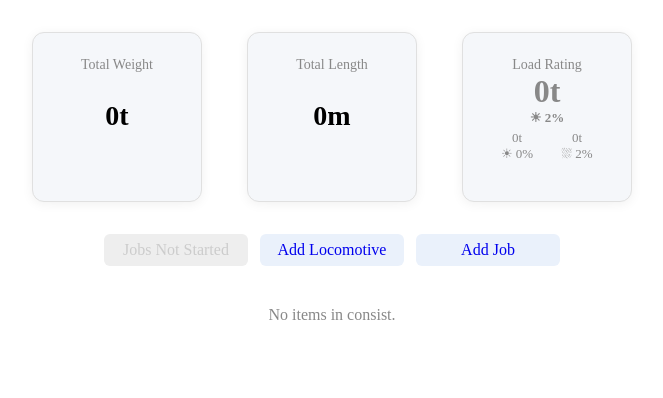
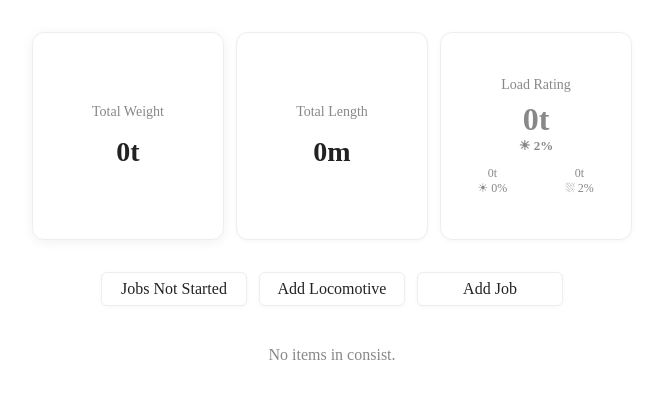
Before and after one commit to apcorc/dv-train-tracker, a React (Create React App) app: page /#/ in a window 1280 px wide. Shown: the top 398 px of the page, without its empty margins (308-971 px from the left). Built offline with nearby package versions, Linux system fonts and the light colour scheme.

Commit message:
Update styling & drag+drop

```diff
--- a/package.json
+++ b/package.json
@@ -11,6 +11,8 @@
     "deploy": "gh-pages -d build"
   },
   "dependencies": {
+    "@dnd-kit/core": "^6.3.1",
+    "@dnd-kit/sortable": "^10.0.0",
     "@types/react-router-dom": "^5.3.3",
     "react": "^17.0.2",
     "react-dom": "^17.0.2",
--- a/public/index.html
+++ b/public/index.html
@@ -4,6 +4,64 @@
     <meta charset="UTF-8">
     <meta name="viewport" content="width=device-width, initial-scale=1.0">
     <title>Derail Valley Train Tracker</title>
+    <style>
+        :root {
+        --background: #fff;
+        --foreground: #222;
+        --card-bg: #fff;
+        --card-border: #eee;
+        --card-hover-border: #e0e0e0;
+        --card-hover-bg: #f5f7fa;
+        }
+        @media (prefers-color-scheme: dark) {
+        :root {
+            --background: #181a1b;
+            --foreground: #f3f3f3;
+            --card-bg: #232527;
+            --card-border: #333;
+            --card-hover-border: #337ab7;
+            --card-hover-bg: #232e3a;
+        }
+        }
+        body {
+        background: var(--background);
+        color: var(--foreground);
+        transition: background 0.2s, color 0.2s;
+        }
+        .card {
+        background: var(--card-bg);
+        box-shadow: 0 1px 4px rgba(0,0,0,0.04);
+        border: 1px solid var(--card-border);
+        color: var(--foreground);
+        }
+        .input {
+        background: var(--card-bg);
+        box-shadow: 0 1px 4px rgba(0,0,0,0.04);
+        border: 1px solid var(--card-border);
+        color: var(--foreground);
+        padding: 8px;
+        }
+        .locomotive-card{
+        display: flex;
+        flex-direction: column;
+        justify-content: center;
+        align-items: center;
+        border-radius: 12px;
+        padding: 16px;
+        min-height: 160px;
+        min-width: 0;
+        cursor: pointer;
+        transition: box-shadow 0.15s, border 0.15s, background 0.15s;
+        outline: none;
+        user-select: none;
+        }
+        .locomotive-card:hover,
+        .locomotive-card:focus {
+        box-shadow: 0 4px 16px rgba(51,122,183,0.15);
+        border: 1px solid var(--card-hover-border);
+        background: var(--card-hover-bg);
+        }
+    </style>
 </head>
 <body>
     <div id="root"></div>
--- a/src/components/Dashboard.tsx
+++ b/src/components/Dashboard.tsx
@@ -20,6 +20,7 @@ const Dashboard: React.FC<{ length: number; weight: number; load: LocomotiveLoad
             style={{
                 display: 'flex',
                 justifyContent: 'center',
+                width: '100%',
             }}
         >
             <div
@@ -27,82 +28,80 @@ const Dashboard: React.FC<{ length: number; weight: number; load: LocomotiveLoad
                     display: 'flex',
                     justifyContent: 'space-between',
                     alignItems: 'stretch',
-                    flexWrap: 'wrap',
                     marginBottom: 32,
                     maxWidth: '600px',
-                    justifySelf: 'center',
-                    alignSelf: 'center',
-                    flexGrow: '1',
+                    width: '100%',
+                    gap: 12,
                 }}
             >
                 <div
                     style={{
-                        display: 'flex',
-                        flexDirection: 'column',
-                        minWidth: 120,
-                        background: '#f5f7fa',
-                        padding: '24px 24px',
+                        flex: 1,
+                        minWidth: 0,
+                        padding: '16px 8px',
                         textAlign: 'center',
                         boxShadow: '0 2px 12px rgba(5, 5, 5, 0.06)',
                         borderRadius: 12,
-                        border: '1px solid #e0e0e0',
                         aspectRatio: '1',
-                        gap: 27,
+                        gap: 16,
+                        display: 'flex',
+                        flexDirection: 'column',
+                        justifyContent: 'center',
+                        alignItems: 'center',
                     }}
+                    className='card'
                 >
                     <div style={{ fontSize: 14, color: '#888' }}>Total Weight</div>
                     <div style={{ fontSize: 28, fontWeight: 600 }}>{weight}t</div>
                 </div>
                 <div
                     style={{
+                        flex: 1,
+                        minWidth: 0,
+                        padding: '16px 8px',
+                        textAlign: 'center',
+                        borderRadius: 12,
+                        aspectRatio: '1',
+                        gap: 16,
                         display: 'flex',
                         flexDirection: 'column',
-                        minWidth: 120,
-                        background: '#f5f7fa',
-                        padding: '24px 24px',
-                        textAlign: 'center',
-                        boxShadow: '0 2px 12px rgba(5, 5, 5, 0.06)',
-                        borderRadius: 12,
-                        border: '1px solid #e0e0e0',
-                        aspectRatio: '1',
-                        gap: 27,
+                        justifyContent: 'center',
+                        alignItems: 'center',
                     }}
+                    className='card'
                 >
                     <div style={{ fontSize: 14, color: '#888' }}>Total Length</div>
                     <div style={{ fontSize: 28, fontWeight: 600 }}>{length}m</div>
                 </div>
                 <div
                     style={{
+                        flex: 1,
+                        minWidth: 0,
+                        padding: '16px 8px',
+                        textAlign: 'center',
+                        borderRadius: 12,
+                        aspectRatio: '1',
                         display: 'flex',
                         flexDirection: 'column',
-                        minWidth: 120,
-                        background: '#f5f7fa',
-                        padding: '24px 24px',
-                        textAlign: 'center',
-                        boxShadow: '0 2px 12px rgba(5, 5, 5, 0.06)',
-                        borderRadius: 12,
-                        border: '1px solid #e0e0e0',
-                        aspectRatio: '1',
+                        justifyContent: 'center',
+                        alignItems: 'center',
+                        gap: 8,
                     }}
+                    className='card'
                 >
                     <div style={{ fontSize: 14, color: '#888' }}>Load Rating</div>
                     <div style={{ fontSize: 32, fontWeight: 700, color }}>
                         {load.grade_2_dry}t
-                        <br />
                         <div style={{ fontSize: 13, color: '#888' }}>
                             <span>☀ 2%</span>
                         </div>
                     </div>
-                    <div style={{ fontSize: 13, color: '#888', marginTop: 4 }}>
-                        <div style={({ float: 'left', width: '50%' })}>
-                            {load.grade_0_dry}t
-                            <br />
-                            ☀ 0%
+                    <div style={{ fontSize: 12, color: '#888', marginTop: 4, display: 'flex', width: '100%', justifyContent: 'space-between' }}>
+                        <div style={{ textAlign: 'center', width: '50%' }}>
+                            {load.grade_0_dry}t<br />☀ 0%
                         </div>
-                        <div style={({ float: 'right', width: '50%' })}>
-                            {load.grade_2_wet}t
-                            <br />
-                            ⛆ 2%
+                        <div style={{ textAlign: 'center', width: '50%' }}>
+                            {load.grade_2_wet}t<br />⛆ 2%
                         </div>
                     </div>
                 </div>
--- a/src/components/ItemRow.tsx
+++ b/src/components/ItemRow.tsx
@@ -9,13 +9,12 @@ const ItemRow: React.FC<{
             display: 'flex',
             justifyContent: 'space-between',
             alignItems: 'center',
-            background: '#fff',
             borderRadius: 8,
             marginBottom: 16,
-            boxShadow: '0 1px 4px rgba(0,0,0,0.04)',
             flexWrap: 'wrap',
             gap: 16,
         }}
+        className='card'
     >
         <div style={{ flex: 1, minWidth: 200 }}>{left}</div>
         <div style={{ display: 'flex', gap: 8 }}>{right}</div>
--- a/src/pages/Consist.tsx
+++ b/src/pages/Consist.tsx
@@ -6,6 +6,20 @@ import ItemRow from '../components/ItemRow';
 import ConsistLocomotive from '../components/ConsistLocomotive';
 import Job from '../components/Job';
 import { Link } from 'react-router-dom';
+import {
+  DndContext,
+  closestCenter,
+  PointerSensor,
+  useSensor,
+  useSensors,
+} from '@dnd-kit/core';
+import {
+  arrayMove,
+  SortableContext,
+  useSortable,
+  verticalListSortingStrategy,
+} from '@dnd-kit/sortable';
+import { CSS } from '@dnd-kit/utilities';
 
 // Type guards
 function isStaticItem(item: AnyConsistItem): item is StaticConsistItem {
@@ -76,10 +90,31 @@ export function getBonusTimeRemaining(item: JobItem): number {
   return Math.max(0, item.bonus_time_limit - (item.bonus_time_elapsed || 0));
 }
 
+// Helper for sortable item
+function SortableItem({ id, children }: { id: string, children: React.ReactNode }) {
+  const { attributes, listeners, setNodeRef, transform, transition, isDragging } = useSortable({ id });
+  return (
+    <div
+      ref={setNodeRef}
+      style={{
+        transform: CSS.Transform.toString(transform),
+        transition,
+        opacity: isDragging ? 0.7 : 1,
+        marginBottom: 8,
+        cursor: 'grab',
+        userSelect: 'none',
+      }}
+      {...attributes}
+      {...listeners}
+    >
+      {children}
+    </div>
+  );
+}
+
 const Consist: React.FC = () => {
   const [items, setItems] = useState<AnyConsistItem[]>([]);
   const [, setTick] = useState(0);
-  const [draggedIdx, setDraggedIdx] = useState<number | null>(null);
 
   useEffect(() => {
     const stored = localStorage.getItem('consistItems');
@@ -97,14 +132,6 @@ const Consist: React.FC = () => {
 
   const removeItem = (index: number) => {
     const updated = items.filter((_, idx) => idx !== index);
-    persist(updated);
-  };
-
-  const moveItem = (from: number, to: number) => {
-    if (to < 0 || to >= items.length) return;
-    const updated = [...items];
-    const [moved] = updated.splice(from, 1);
-    updated.splice(to, 0, moved);
     persist(updated);
   };
 
@@ -188,6 +215,10 @@ const Consist: React.FC = () => {
   const allNotStarted = jobs.every(j => j.status === JobStatus.NotStarted);
   const anyPausedJobs = jobs.some(j => j.status === JobStatus.Paused);
 
+  const sensors = useSensors(
+    useSensor(PointerSensor, { activationConstraint: { distance: 5 } })
+  );
+
   return (
     <div style={{ maxWidth: 800, margin: '0 auto', padding: '24px 8px' }}>
       <Dashboard
@@ -198,52 +229,45 @@ const Consist: React.FC = () => {
       <div style={{ display: 'flex', justifyContent: 'center', gap: 12, marginBottom: 24, flexWrap: 'wrap' }}>
         {
             (noJobs || allNotStarted) && (
-                <Link to="#" style={{ minWidth: 120, textAlign: 'center', lineHeight: '32px', background: '#eee', color: '#ccc', borderRadius: 6, padding: '0 12px', textDecoration: 'none', cursor: 'default' }}>Jobs Not Started</Link>
+                <Link to="#" className='card' style={{ minWidth: 120, textAlign: 'center', lineHeight: '32px', borderRadius: 6, padding: '0 12px', textDecoration: 'none', cursor: 'default' }}>Jobs Not Started</Link>
             )
         }
         {
             anyPausedJobs && (
-                <Link to="#" onClick={resumeAll} style={{ minWidth: 120, textAlign: 'center', lineHeight: '32px', background: '#eaf1fb', borderRadius: 6, padding: '0 12px', textDecoration: 'none' }}>Resume All Jobs</Link>
+                <Link to="#" onClick={resumeAll} className='card' style={{ minWidth: 120, textAlign: 'center', lineHeight: '32px', borderRadius: 6, padding: '0 12px', textDecoration: 'none' }}>Resume All Jobs</Link>
             )
         }
         {
             anyActiveJobs && (
-                <Link to="#" onClick={pauseAll} style={{ minWidth: 120, textAlign: 'center', lineHeight: '32px', background: '#eaf1fb', borderRadius: 6, padding: '0 12px', textDecoration: 'none' }}>Pause All Jobs</Link>
+                <Link to="#" onClick={pauseAll} className='card' style={{ minWidth: 120, textAlign: 'center', lineHeight: '32px', borderRadius: 6, padding: '0 12px', textDecoration: 'none' }}>Pause All Jobs</Link>
             )
         }
 
-        <Link to="/locomotives" style={{ minWidth: 120, textAlign: 'center', lineHeight: '32px', background: '#eaf1fb', borderRadius: 6, padding: '0 12px', textDecoration: 'none' }}>Add Locomotive</Link>
-        <Link to="/newjob" style={{ minWidth: 120, textAlign: 'center', lineHeight: '32px', background: '#eaf1fb', borderRadius: 6, padding: '0 12px', textDecoration: 'none' }}>Add Job</Link>
+        <Link to="/locomotives" style={{ minWidth: 120, textAlign: 'center', lineHeight: '32px',  borderRadius: 6, padding: '0 12px', textDecoration: 'none' }} className='card'>Add Locomotive</Link>
+        <Link to="/newjob" style={{ minWidth: 120, textAlign: 'center', lineHeight: '32px', borderRadius: 6, padding: '0 12px', textDecoration: 'none' }} className='card'>Add Job</Link>
       </div>
       <div>
+        <DndContext
+          sensors={sensors}
+          collisionDetection={closestCenter}
+          onDragEnd={({ active, over }) => {
+            if (active.id !== over?.id) {
+              const oldIndex = items.findIndex((_, idx) => String(idx) === active.id);
+              const newIndex = items.findIndex((_, idx) => String(idx) === over?.id);
+              const updated = arrayMove(items, oldIndex, newIndex);
+              persist(updated);
+            }
+          }}
+        >
+          <SortableContext
+            items={items.map((_, idx) => String(idx))}
+            strategy={verticalListSortingStrategy}
+          >
             {items.length === 0 && (
               <div style={{ textAlign: 'center', color: '#888', marginTop: 40 }}>No items in consist.</div>
             )}
             {items.map((item, idx) => (
-          <div
-            key={idx}
-            draggable
-            onDragStart={() => setDraggedIdx(idx)}
-            onDragOver={e => {
-              e.preventDefault();
-              if (draggedIdx === null || draggedIdx === idx) return;
-              const updated = [...items];
-              const [dragged] = updated.splice(draggedIdx, 1);
-              updated.splice(idx, 0, dragged);
-              setDraggedIdx(idx);
-              setItems(updated);
-            }}
-            onDragEnd={() => {
-              setDraggedIdx(null);
-              persist(items);
-            }}
-            style={{
-              opacity: draggedIdx === idx ? 0.7 : 1,
-              userSelect: 'none',
-              marginBottom: 8,
-              cursor: 'move',
-            }}
-          >
+              <SortableItem key={idx} id={String(idx)}>
                 <ItemRow
                   left={
                     isStaticItem(item) ? (
@@ -261,27 +285,15 @@ const Consist: React.FC = () => {
                     ) : null
                   }
                   right={
-                <div style={{ display: 'flex', gap: 6 }}>
-                  <button
-                    onClick={() => moveItem(idx, idx - 1)}
-                    disabled={idx === 0}
-                    title="Move Up"
-                  >
-                    ↑
-                  </button>
-                  <button
-                    onClick={() => moveItem(idx, idx + 1)}
-                    disabled={idx === items.length - 1}
-                    title="Move Down"
-                  >
-                    ↓
-                  </button>
+                    <div style={{ display: 'flex', gap: 6, marginRight: 20 }}>
                       <button onClick={() => removeItem(idx)}>Remove</button>
                     </div>
                   }
                 />
-          </div>
+              </SortableItem>
             ))}
+          </SortableContext>
+        </DndContext>
       </div>
     </div>
   );
```
Also changed, not shown: src/components/AutocompleteInput.tsx (+4 -3 lines), src/components/ConsistLocomotive.tsx (+6 -1 lines), src/components/Job.tsx (+13 -1 lines), src/pages/Locomotives.tsx (+25 -31 lines), src/pages/NewJob.tsx (+83 -39 lines), 1 other file (tests, documents, lock files or other folders). Lines whose indentation alone changed are shown as unchanged.
